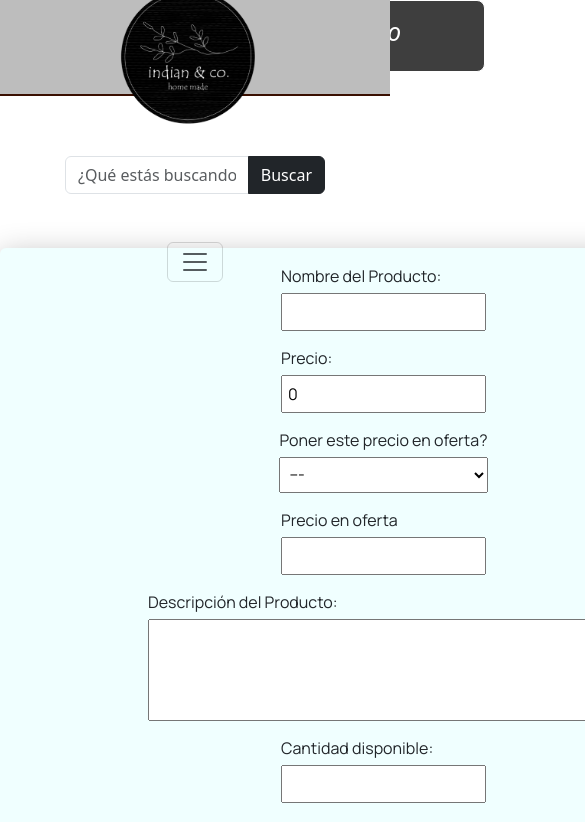
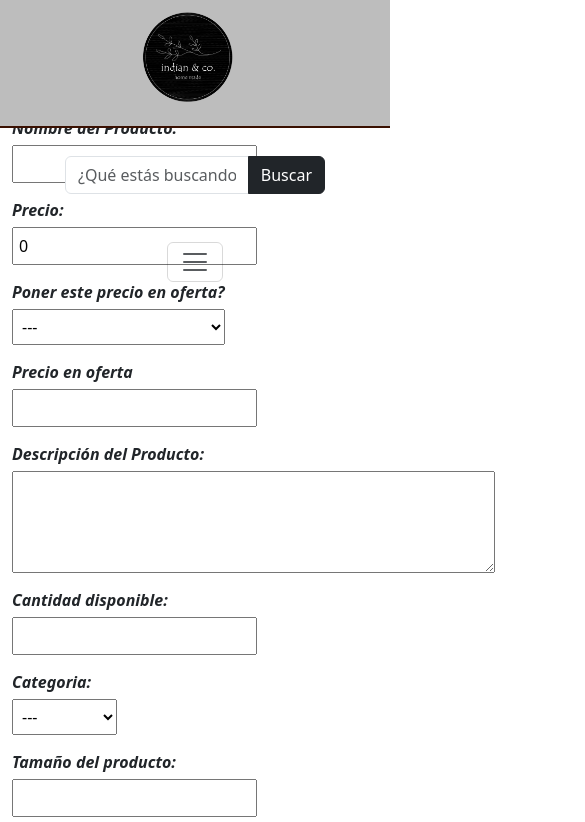
Before and after one commit to indianandco/Indian_Co, a React (Vite) app in the folder Client/: page /createProduct in a window 390 px wide. Shown: the top 822 px of the page, 585 px wide, since content can reach past the window. Built offline with nearby package versions, Linux system fonts and the light colour scheme.

Commit message:
Detail & Navbar Responsive

```diff
--- a/Client/src/App.css
+++ b/Client/src/App.css
@@ -1,5 +1,5 @@
 @font-face {
-    font-family: 'tempus-sans-itc-regular', sans-serif;
+    font-family: Libre Baskerville,Libre-Baskerville-Fallback,serif;
     src: url("../fonts/TEMPSITC.TTF") format("truetype");
   }
 
--- a/Client/src/components/Login/SignUp/SignUp.css
+++ b/Client/src/components/Login/SignUp/SignUp.css
@@ -2,7 +2,7 @@
     position: relative;
     font-style:normal;
     font-weight: 300;
-    font-family: light;
+    font-family: Libre Baskerville,Libre-Baskerville-Fallback,serif;
     color: black;
     padding: 10px;
     text-decoration: none;
--- a/Client/src/components/Navbar/Navbar.css
+++ b/Client/src/components/Navbar/Navbar.css
@@ -3,7 +3,7 @@
     position: relative;
     font-style:normal;
     font-weight: 300;
-    font-family: light;
+    font-family: Libre Baskerville,Libre-Baskerville-Fallback,serif;
     color: black;
     padding: 10px;
     text-decoration: none;
@@ -90,14 +90,15 @@
     .navbar {
       align-items: center;
       justify-content: center;
+      min-height: 8em;
     }
     .buttons {
       margin: 5px 0;
     }
 
     .logo{
-      max-width: 150px;
-      max-height: 150px;
+      max-width: 100px;
+      max-height: 100px;
     }
 
   }
--- a/Client/src/views/About/About.css
+++ b/Client/src/views/About/About.css
@@ -3,7 +3,7 @@
 /* CSS */
 .all {
     margin-top: 2em;
-    font-family: 'Manrope', sans-serif;
+    font-family: Libre Baskerville,Libre-Baskerville-Fallback,serif;
   }
 
   .header {
--- a/Client/src/views/Contact/Contact.css
+++ b/Client/src/views/Contact/Contact.css
@@ -3,7 +3,7 @@
 /* CSS */
 .all {
     margin-top: 2em;
-    font-family: 'Manrope', sans-serif;
+    font-family: Libre Baskerville,Libre-Baskerville-Fallback,serif;
   }
 
   .header {
--- a/Client/src/views/Detail/Detail.css
+++ b/Client/src/views/Detail/Detail.css
@@ -1,16 +1,16 @@
 @import url('https://fonts.googleapis.com/css2?family=Manrope&display=swap');
 /* Estilos generales */
-.container {
+.containerDetail {
     display: flex;
     justify-content: center;
     align-items: center;
     flex-direction: row;
-    font-family: 'Manrope', sans-serif;
+    font-family: Libre Baskerville,Libre-Baskerville-Fallback,serif;
     border-radius: 6px;
     min-width: 100%;
     box-shadow: 0 8px 32px 0 rgba(0, 0, 0, 0.3);
     background-color: azure;
-    margin-top: 11em;
+    margin-top: 6.5em;
   }
 
   .imageDetail {
@@ -85,11 +85,12 @@
     margin-left: 5.5em;
     font-size: 2.5em;
     font-weight: 700;
-    font-family: 'Manrope', sans-serif;
+    font-family: Libre Baskerville,Libre-Baskerville-Fallback,serif;
     margin-bottom: .5em;
     color: rgb(62, 18, 18);
     text-shadow: 2px 2px 2px black;
     width: 100%;
+    text-decoration: underline;
 }
 
 .boxPrice{
@@ -109,7 +110,7 @@
 .p{
     color: black;
     font-weight: 1000;
-    font-family: Arial, Helvetica, sans-serif;
+    font-family: Libre Baskerville,Libre-Baskerville-Fallback,serif;
     font-size: 2em;
 }
 
@@ -134,7 +135,7 @@
 
 .h3Aromas{
     font-weight: 500;
-    font-family: 'Manrope', sans-serif;
+    font-family: Libre Baskerville,Libre-Baskerville-Fallback,serif;
 }
 
 .boxAromas{
@@ -153,7 +154,7 @@
     align-items: center;
     flex-direction: row;
     background-color:#ffffff ;
-    font-family: 'Courier New', Courier, monospace;
+    font-family: Libre Baskerville,Libre-Baskerville-Fallback,serif;
     font-weight: bold;
     border: 1px solid black;
     border-radius: 6px;
@@ -205,7 +206,7 @@
     justify-content: flex-start;
     align-items: center;
     margin-top: .5em;
-    font-family: 'Manrope', sans-serif;
+    font-family: Libre Baskerville,Libre-Baskerville-Fallback,serif;
     font-weight: lighter;
     font-size: 1em;
 }
@@ -213,18 +214,19 @@
  /* Estilos para dispositivos móviles */
  @media screen and (max-width: 767px) {
 
-    .container {
+    .containerDetail {
         display: flex;
         justify-content: center;
         align-items: center;
         flex-direction: column;
         min-width: 767px;
-      padding: 1em;
+        margin-top: 8em;
+        padding: 1em;
     }
 
     .imageDetails {
     border-radius: 6px;
-    max-width: 75%;
+    max-width: 50%;
     border: .5px solid black;
     box-shadow: 1px 1px 50px 5px black; /* Ajusta los valores según tu preferencia */
     }
@@ -245,11 +247,12 @@
         margin-left: 2em;
         font-size: 3.5em;
         font-weight: 800;
-        font-family: 'Manrope', sans-serif;
+        font-family: Libre Baskerville,Libre-Baskerville-Fallback,serif;
         margin-bottom: 1em;
         color: rgb(62, 18, 18);
         text-shadow: 2px 2px 2px black;
         width: 100%;
+        text-decoration: underline;
     }
 
     .firstButton {
--- a/Client/src/views/Detail/Detail.jsx
+++ b/Client/src/views/Detail/Detail.jsx
@@ -1,4 +1,5 @@
 import './Detail.css'
+import Spinner from 'react-bootstrap/Spinner';
 import { useContext, useEffect, useState } from "react";
 import { ProductContext } from '../../services/ProductContext';
 import { NavLink, useParams } from 'react-router-dom';
@@ -34,7 +35,9 @@ const Detail = () => {
     }
 
     return (
-        <div className='container'>
+        <div className='all'>
+            {detailProducts ? (
+                <div className='containerDetail'>
                     <div className='imageDetail'>
                         <img className='imageDetails' alt="" src='/frascos.jpeg'></img>
                     </div>
@@ -81,15 +84,28 @@ const Detail = () => {
                             </div>
                         </div>
                             <div className='boxFooter'>
+                                {detailProducts?.size === true ? (
                                     <div className='boxSize'>
                                         <span className='span'>Tamaño: {detailProducts?.size}</span>
                                     </div>
+                                ) : (
+                                    <span className='span'>Tamaño: No está definido</span>
+                                )
+                                }
                                 <div className='boxDesc'>
                                     <span>{detailProducts?.description}</span>
                             </div>
                         </div>
                     </div>
                 </div>
+            ) : (
+                <div>
+                    <Spinner animation="border" role="status">
+                        <span className="visually-hidden">Loading...</span>
+                    </Spinner>
+                </div>
+            )}
+        </div>
     )
 }
 
```
Lines whose indentation alone changed are shown as unchanged.
